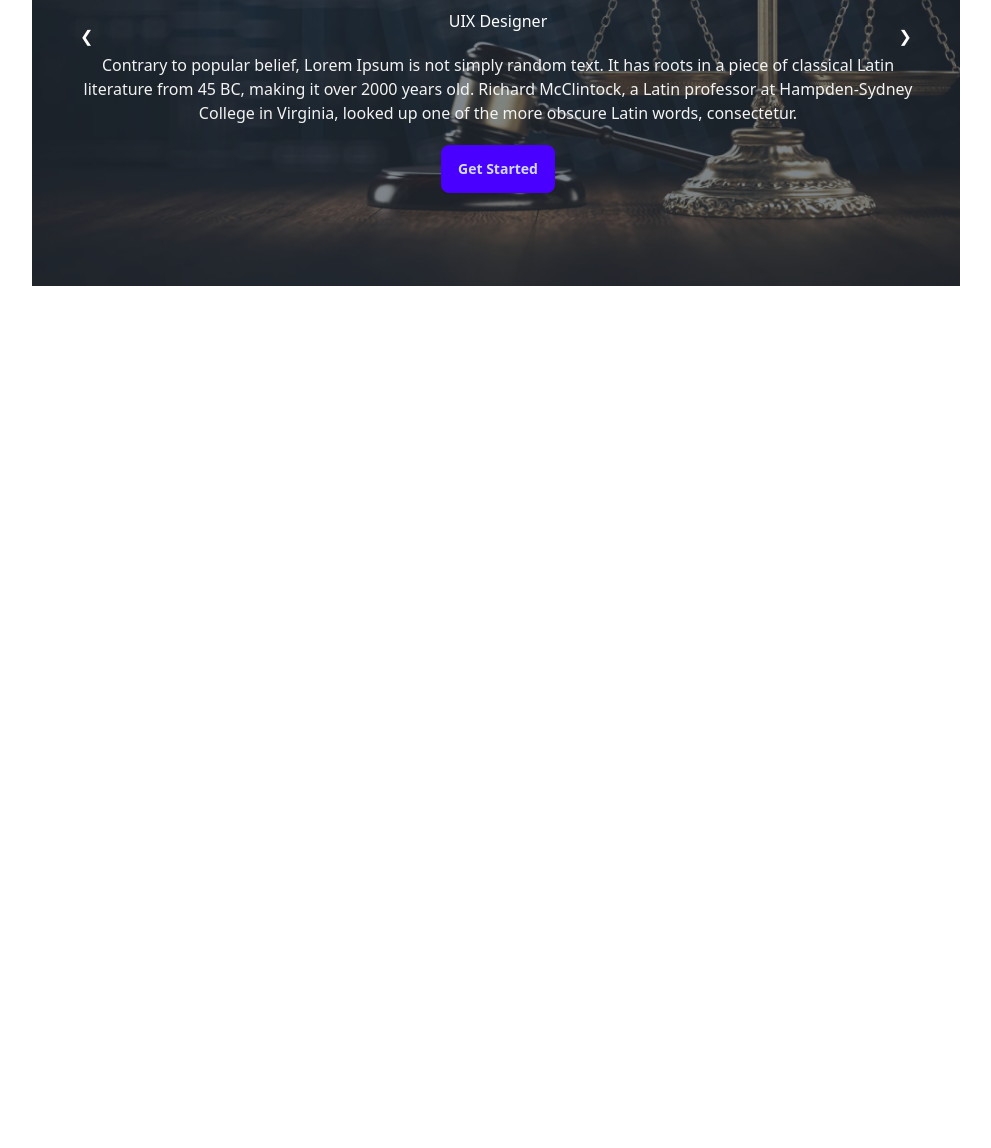
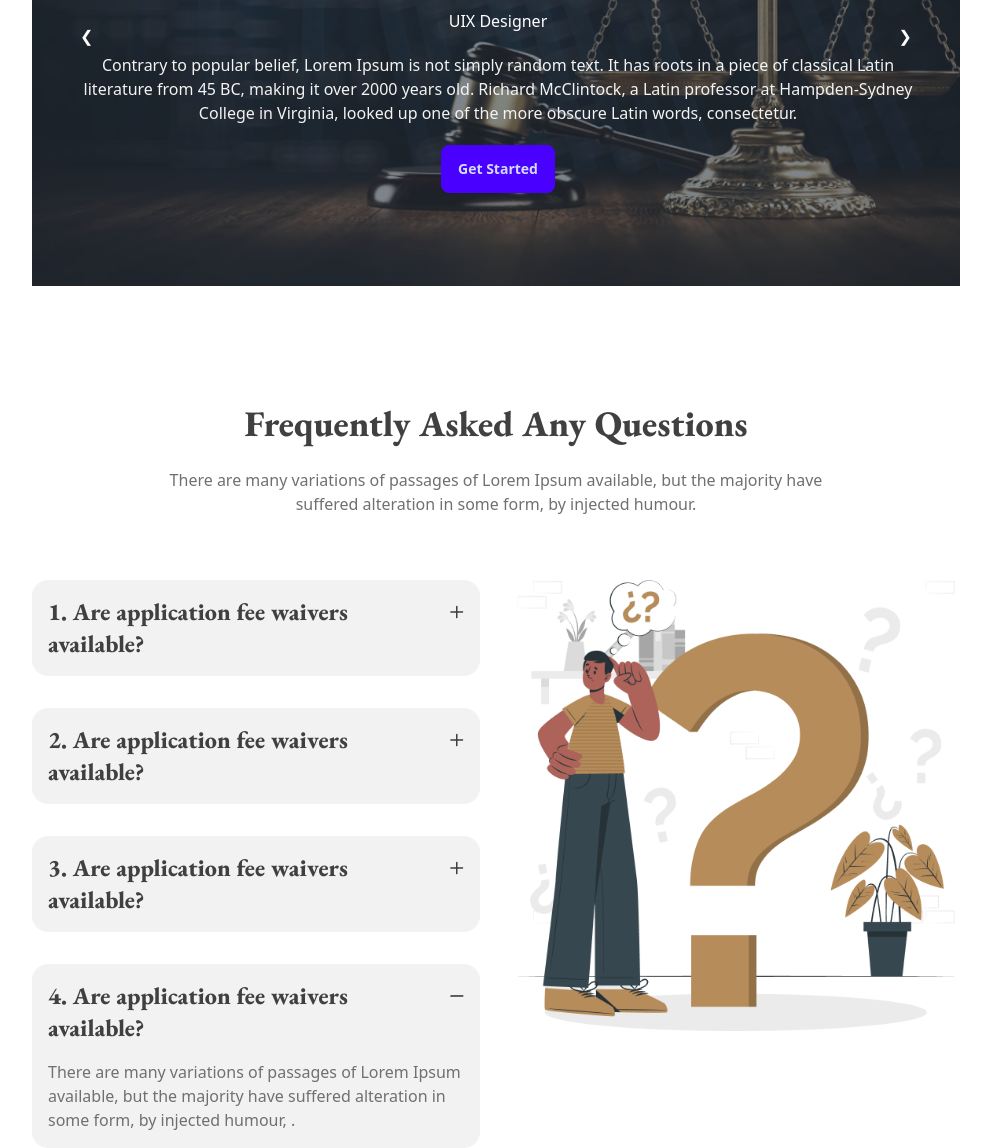
Before and after one commit to Jo888404/legal-solution-Daisyui-website, a plain HTML site: page index.html in a window 1280 px wide. Shown: the part 2476-3624 px from the top of the page, without its empty margins (144-1135 px from the left). Before the commit the page ends 2768 px from the top, so only its background shows below. Drawn offline with nearby package versions, Linux system fonts and the light colour scheme.

Commit message:
FAQ section added

```diff
--- a/index.html
+++ b/index.html
@@ -310,7 +310,7 @@
                     </div>
                   </div>
 
-            <div class="absolute left-12 right-12 top-1/2 flex -translate-y-1/2 transform justify-between text-white">
+            <div class="absolute lg:left-12 md:left-8 lg:right-12 md:right-8 lg:top-1/2 md:top-1/2 top-4 flex -translate-y-1/2 transform justify-between text-white">
               <a href="#slide1" class="">❮</a>
               <a href="#slide3" class="">❯</a>
             </div>
@@ -335,7 +335,7 @@
                     </div>
                   </div>
 
-            <div class="absolute left-12 right-12 top-1/2 flex -translate-y-1/2 transform justify-between text-white">
+            <div class="absolute lg:left-12 md:left-8 lg:right-12 md:right-8 lg:top-1/2 md:top-1/2 top-4 flex -translate-y-1/2 transform justify-between text-white">
               <a href="#slide2" class="">❮</a>
               <a href="#slide4" class="">❯</a>
             </div>
@@ -360,7 +360,7 @@
                     </div>
                   </div>
 
-            <div class="absolute left-12 right-12 top-1/2 flex -translate-y-1/2 transform justify-between text-white">
+            <div class="absolute lg:left-12 md:left-8 lg:right-12 md:right-8 lg:top-1/2 md:top-1/2 top-4 flex -translate-y-1/2 transform justify-between text-white">
               <a href="#slide3" class="">❮</a>
               <a href="#slide1" class="">❯</a>
             </div>
@@ -370,11 +370,65 @@
         </div>
       </section>
 
+      <!-- What Our Client Say section end -->
+
+
+      <!-- FAQ section start -->
+
+      <section>
+        <div class="text-center mt-8 lg:mt-28 mb-7 lg:mb-16 space-y-6  ">
+          <h1 class="text-4xl EB-Garamond text-third font-extrabold">Frequently Asked Any Questions</h1>
+          <p class="font-Poppins font-normal text-secondary text-base">
+            There are many variations of passages of Lorem Ipsum available, but the majority have <br>suffered alteration in some form, by injected humour.
+          </p>
+        </div>
+        <div class="flex flex-col lg:flex-row md:flex-row lg:gap-8">
+              <div class="flex-1 grid gap-4 lg:gap-8">
+                <div class="collapse collapse-plus bg-base-200 ">
+                    <input type="radio" name="my-accordion-3" checked="checked" />
+                    <div class="collapse-title text-2xl EB-Garamond text-third font-extrabold">1. Are application fee waivers available?</div>
+                    <div class="collapse-content">
+                    <p class="font-Poppins font-normal text-secondary text-base">There are many variations of passages of Lorem Ipsum available, but the majority have suffered alteration in some form, by injected humour, . </p>
+                  </div>
+                </div>
+                <div class="collapse collapse-plus bg-base-200 ">
+                    <input type="radio" name="my-accordion-3" checked="checked" />
+                    <div class="collapse-title text-2xl EB-Garamond text-third font-extrabold">2. Are application fee waivers available?</div>
+                    <div class="collapse-content">
+                    <p class="font-Poppins font-normal text-secondary text-base">There are many variations of passages of Lorem Ipsum available, but the majority have suffered alteration in some form, by injected humour, . </p>
+                  </div>
+                </div>
+                <div class="collapse collapse-plus bg-base-200 ">
+                    <input type="radio" name="my-accordion-3" checked="checked" />
+                    <div class="collapse-title text-2xl EB-Garamond text-third font-extrabold">3. Are application fee waivers available?</div>
+                    <div class="collapse-content">
+                    <p class="font-Poppins font-normal text-secondary text-base">There are many variations of passages of Lorem Ipsum available, but the majority have suffered alteration in some form, by injected humour, . </p>
+                  </div>
+                </div>
+                <div class="collapse collapse-plus bg-base-200 ">
+                    <input type="radio" name="my-accordion-3" checked="checked" />
+                    <div class="collapse-title text-2xl EB-Garamond text-third font-extrabold">4. Are application fee waivers available?</div>
+                    <div class="collapse-content">
+                    <p class="font-Poppins font-normal text-secondary text-base">There are many variations of passages of Lorem Ipsum available, but the majority have suffered alteration in some form, by injected humour, . </p>
+                  </div>
+                </div>
+          </div>
+          <div class="flex-1">
+            <img src="images/faq.png" alt="">
+          </div>
+
+        </div>
+
+      </section>
+      <!-- FAQ section end -->
+
+
+
       <section>
 
       </section>
 
-      <!-- What Our Client Say section end -->
+
     </main>
 
     <footer>
```
